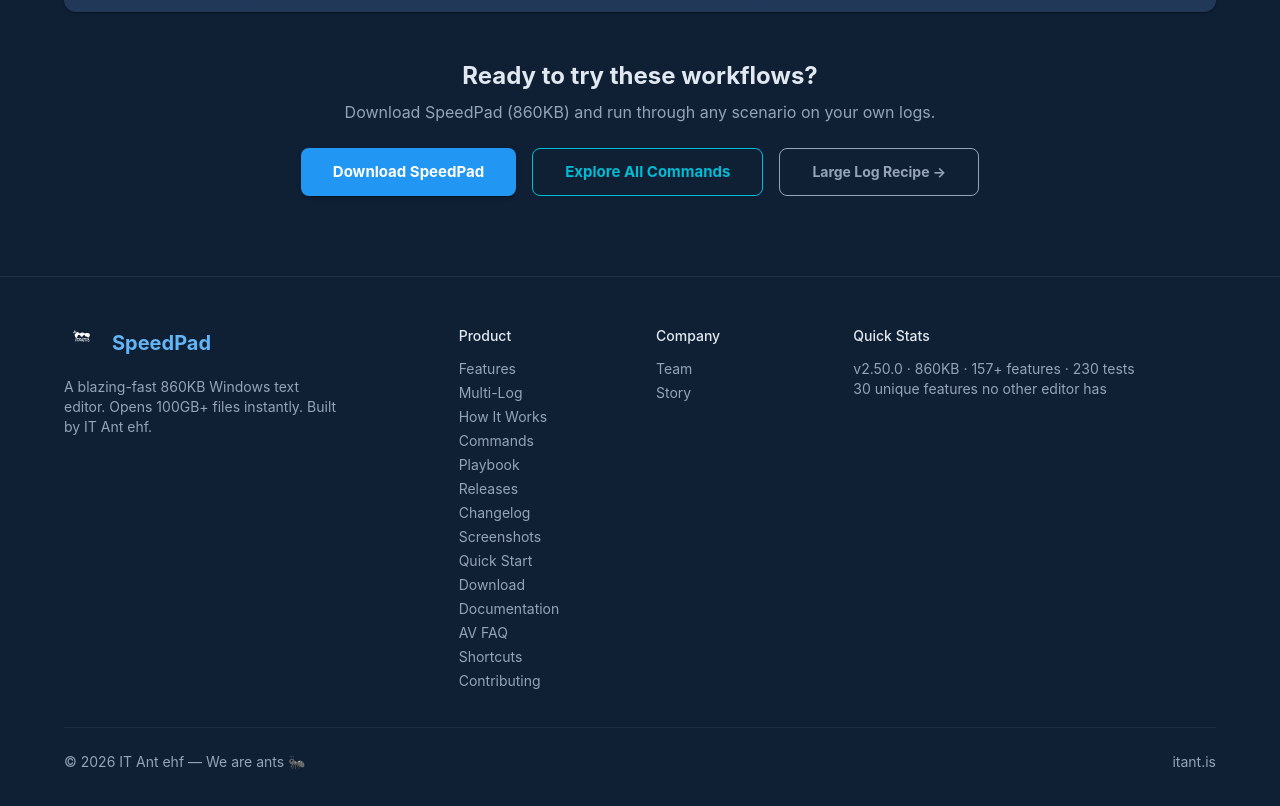
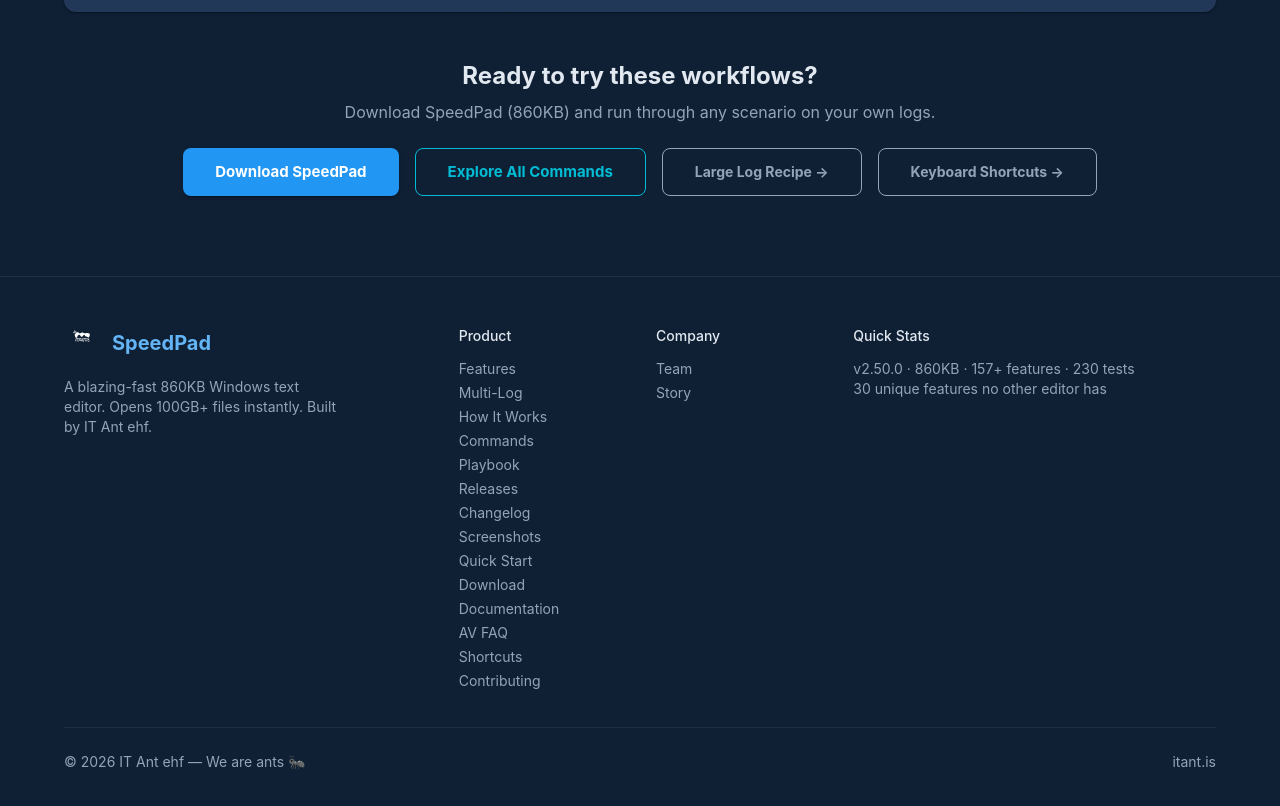
Before and after one commit to AntonSigur/AID-Speedpad-web, a Next.js app: page /incident-playbook in a window 1280 px wide. Shown: the part 4440-5246 px from the top of the page. Built offline with nearby package versions, Linux system fonts and the light colour scheme.

Commit message:
[WebDev] Add keyboard shortcuts link to incident playbook CTA
Co-authored-by: Copilot <223556219+Copilot@users.noreply.github.com>

```diff
--- a/src/app/incident-playbook/page.tsx
+++ b/src/app/incident-playbook/page.tsx
@@ -233,6 +233,13 @@ export default function IncidentPlaybookPage() {
             >
               Large Log Recipe →
             </Button>
+            <Button
+              variant="outlined"
+              href="/shortcuts"
+              sx={{ borderColor: "#94A3B8", color: "#94A3B8", fontWeight: 700, textTransform: "none", px: 4 }}
+            >
+              Keyboard Shortcuts →
+            </Button>
           </Box>
         </Box>
       </Container>
```
